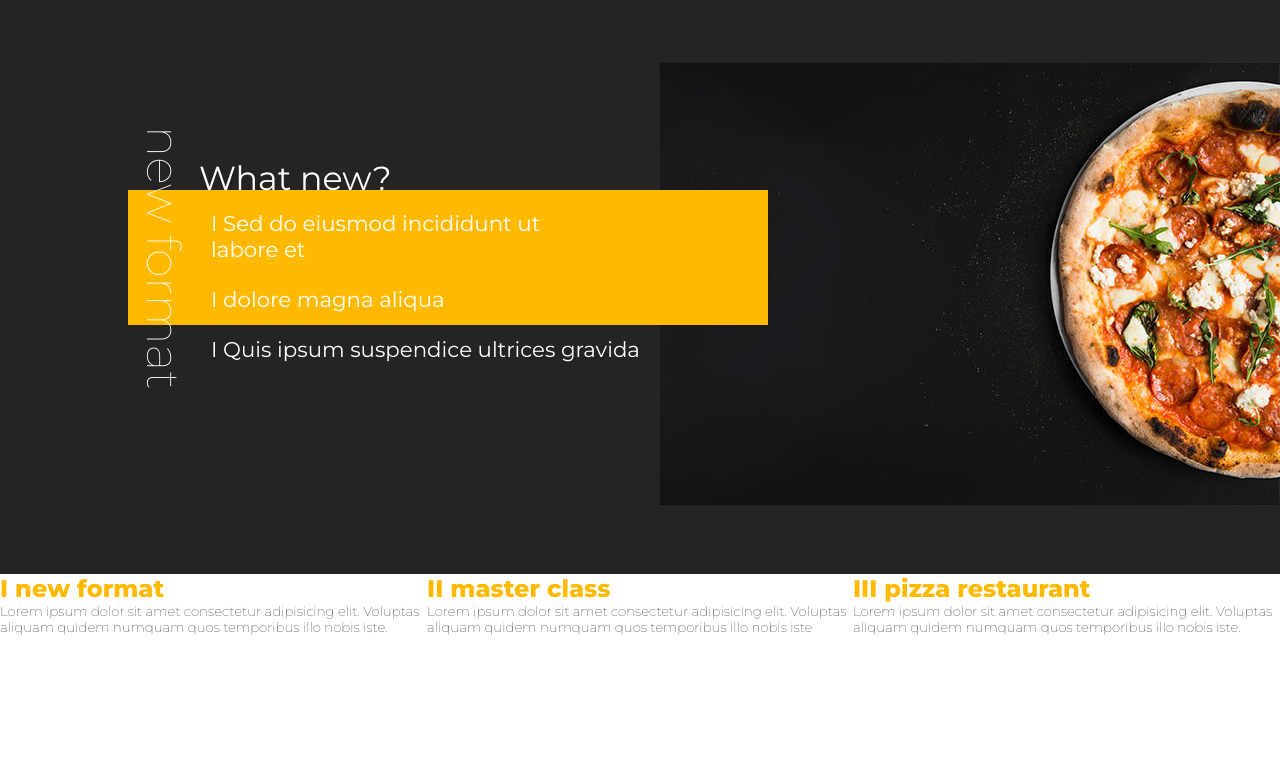
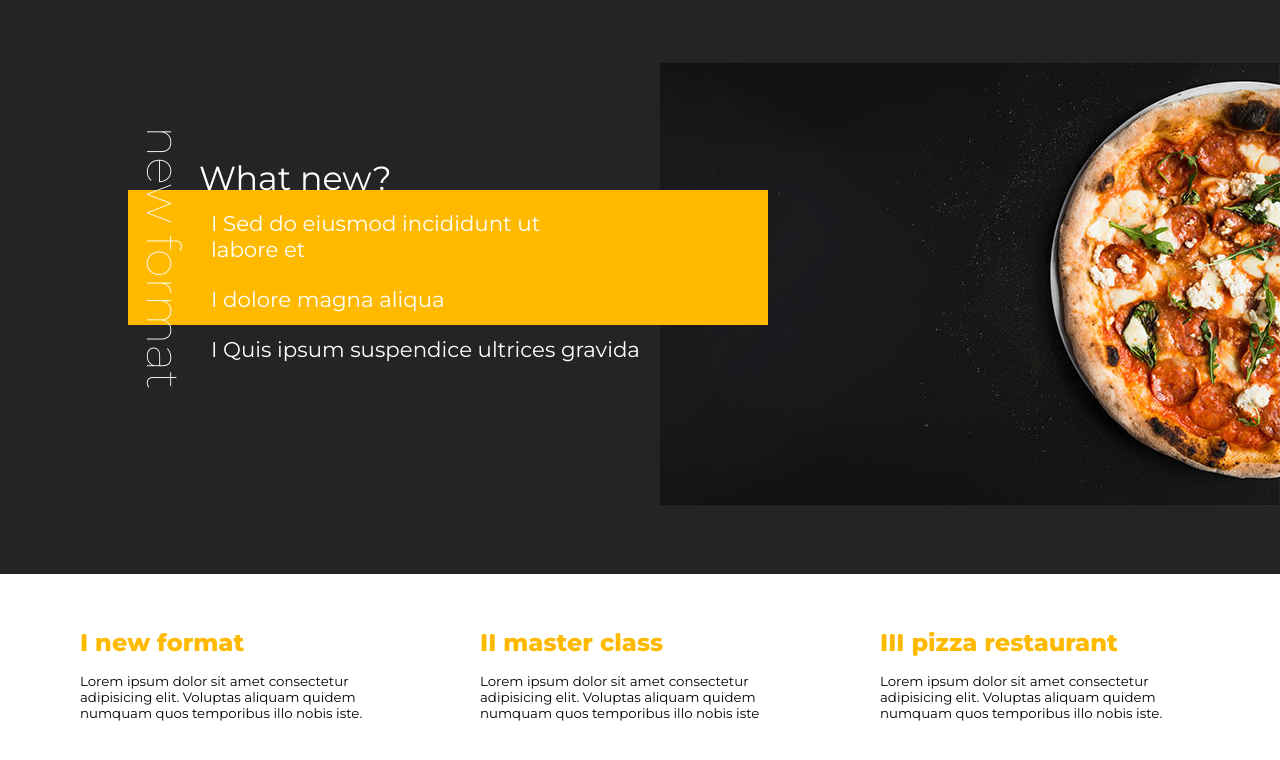
Before and after one commit to leticialterres/mood-restaurant-food, a plain HTML site: page index.html in a window 1280 px wide. Shown: the part 802-1562 px from the top of the page. Before the commit the page ends 1437 px from the top, so only its background shows below. Drawn offline with nearby package versions, Linux system fonts and the light colour scheme.

Commit message:
Inserção da terceira section
Inserção da terceira section e alterações.

```diff
--- a/_css/style.css
+++ b/_css/style.css
@@ -177,15 +177,21 @@ span#vertical:nth-child(2){
 #how-we-work{
   display: flex;
   justify-content: space-evenly;
+  height: 200px;
+  align-items: center;
+}
+
+.how-we-work-itens{
+  width: 25%;
 }
 
 #how-we-work h1{
   color: #ffba00;
   font-weight: bold;
+  padding-bottom: 5%;
 }
 
 #how-we-work p{
   color: #000;
-  font-weight: lighter;
   font-size: 10pt;
 }
--- a/index.html
+++ b/index.html
@@ -49,15 +49,15 @@
         </div>
     </section>
     <section id="how-we-work">
-        <div>
+        <div class="how-we-work-itens">
             <h1>I new format</h1>
             <p>Lorem ipsum dolor sit amet consectetur adipisicing elit. Voluptas aliquam quidem numquam quos temporibus illo nobis iste.</p>
         </div>
-        <div>
+        <div class="how-we-work-itens">
             <h1>II master class</h1>
             <p>Lorem ipsum dolor sit amet consectetur adipisicing elit. Voluptas aliquam quidem numquam quos temporibus illo nobis iste</p>
         </div>
-        <div>
+        <div class="how-we-work-itens">
             <h1>III pizza restaurant</h1>
             <p>Lorem ipsum dolor sit amet consectetur adipisicing elit. Voluptas aliquam quidem numquam quos temporibus illo nobis iste.</p>
         </div>
```
